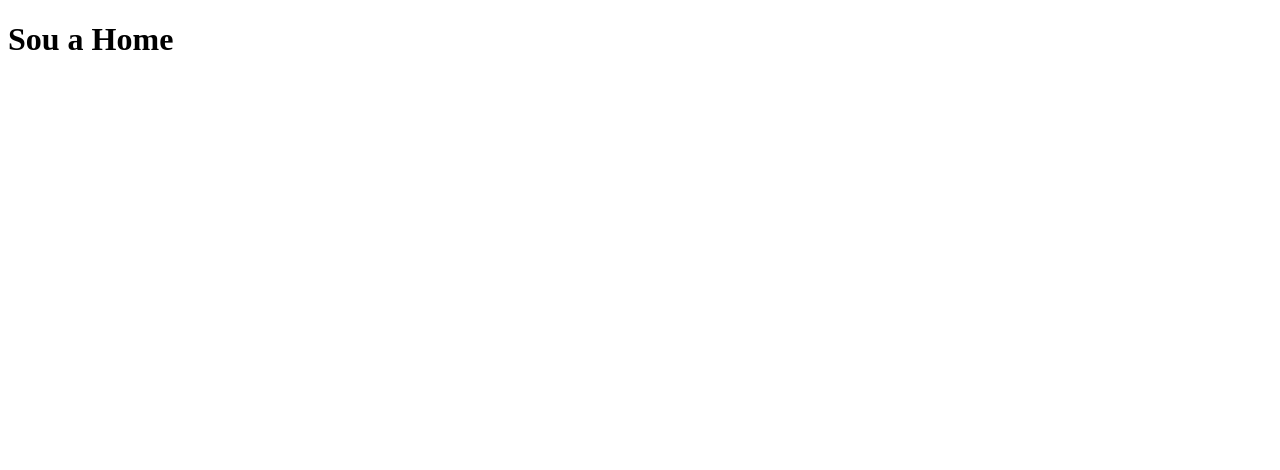
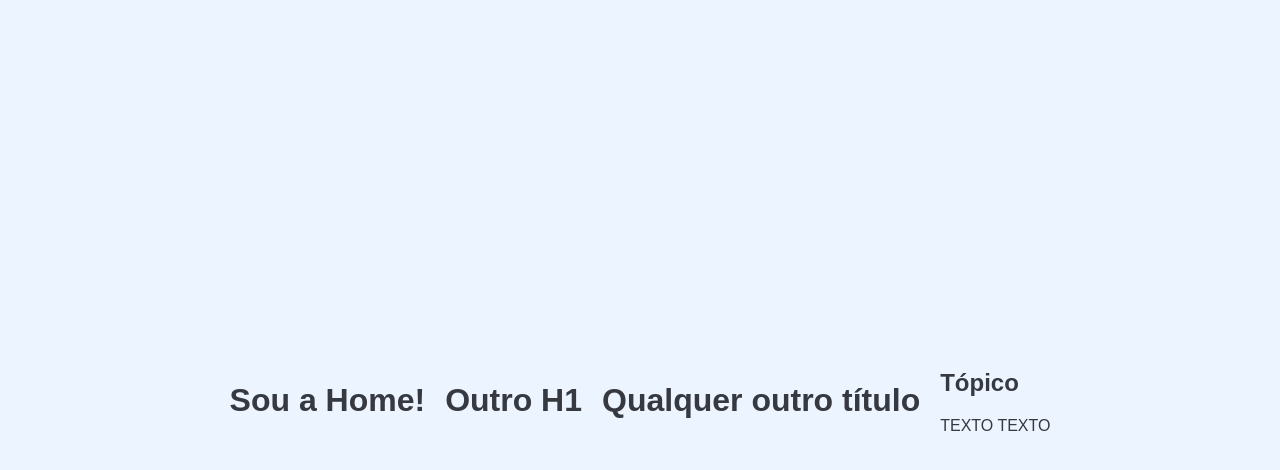
Before and after one commit to anael-ops/front-end-labs, a plain HTML site: page simple-html/index.html in a window 1280 px wide. Drawn offline with Linux system fonts and the light colour scheme; files that its build step writes are made by us from their sources.

Commit message:
Integrando JS

```diff
--- a/simple-html/index.html
+++ b/simple-html/index.html
@@ -1,11 +1,24 @@
 <!DOCTYPE html>
-<html lang="en">
+<html lang="pt-br">
 <head>
     <meta charset="UTF-8">
     <meta name="viewport" content="width=device-width, initial-scale=1.0">
-    <title>Document</title>
+    <title>Home</title>
+    <link rel="stylesheet" href="css/reset.css">
+    <link rel="stylesheet" href="css/style.css">
 </head>
 <body>
-    <h1>Sou a Home</h1>
+    <h1 class="titulo-principal maiusculas">Sou a Home!</h1>
+    <h1 class="titulo-secundario">Outro H1</h1>
+
+    <h1 class="titulo-principal">Qualquer outro título</h1>
+    <div class="bloco-info titulo-secundario">
+        <h2>Tópico</h2>
+        <p>TEXTO TEXTO</p>
+    </div>
+
+    <script src="./js/main.js">
+    </script>
+
 </body>
 </html>
--- /dev/null
+++ b/simple-html/js/main.js
@@ -0,0 +1,2 @@
+let nome = "Bruno Brother"
+alert("Boa noite," + nome);
```
